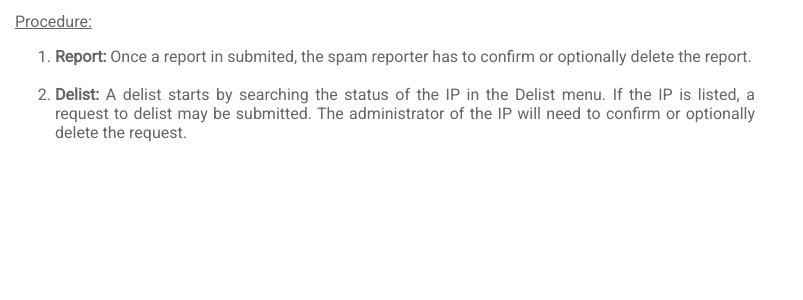
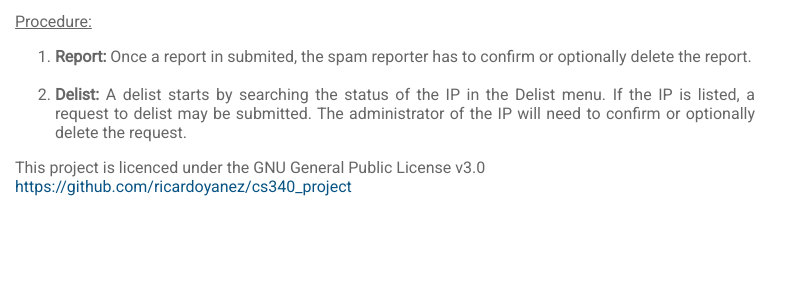
Before and after one commit to ricardoyanez/cs340_project, a PHP site: page /index.php in a window 1280 px wide. Shown: the part 242-542 px from the top of the page, without its empty margins (0-803 px from the left). Run offline with PHP 8.4, Linux system fonts and the light colour scheme.

Commit message:
Display license info and github

```diff
--- a/index.php
+++ b/index.php
@@ -34,6 +34,10 @@ Course: CS 340 (Introduction to Databases)
             <li><b>Delist:</b> A delist starts by searching the status of the IP in the Delist menu. If the IP is listed, a request to delist may be submitted. The administrator of the IP will need to confirm or optionally delete the request.</li>
           </ol>
         </div>
+
+        <p>This project is licenced under the GNU General Public License v3.0<br>
+        <a class="link" href="https://github.com/ricardoyanez/cs340_project" target="_blank">https://github.com/ricardoyanez/cs340_project</a>
+        </p>
       </div>
 
     </section>
--- a/style.css
+++ b/style.css
@@ -28,6 +28,17 @@ h1 {
   min-width: 500px;
   max-width: 700px;
   text-align: justify;
+}
+
+a.link {
+  color: #095484;
+  background: transparent;
+  text-decoration: none;
+}
+
+a:hover {
+  color: #33f;
+  background: transparent;
 }
 
 .navbar {
```
